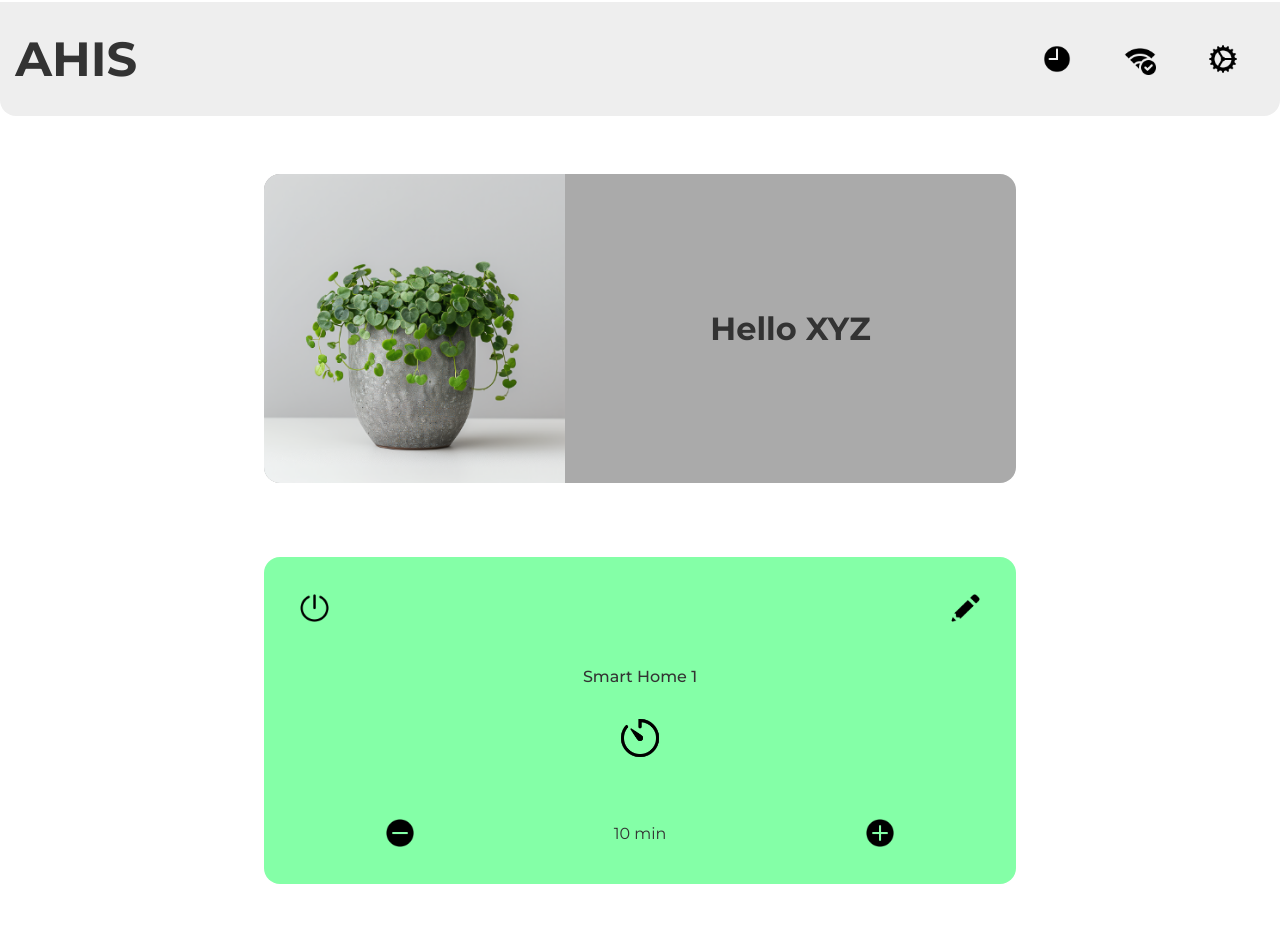
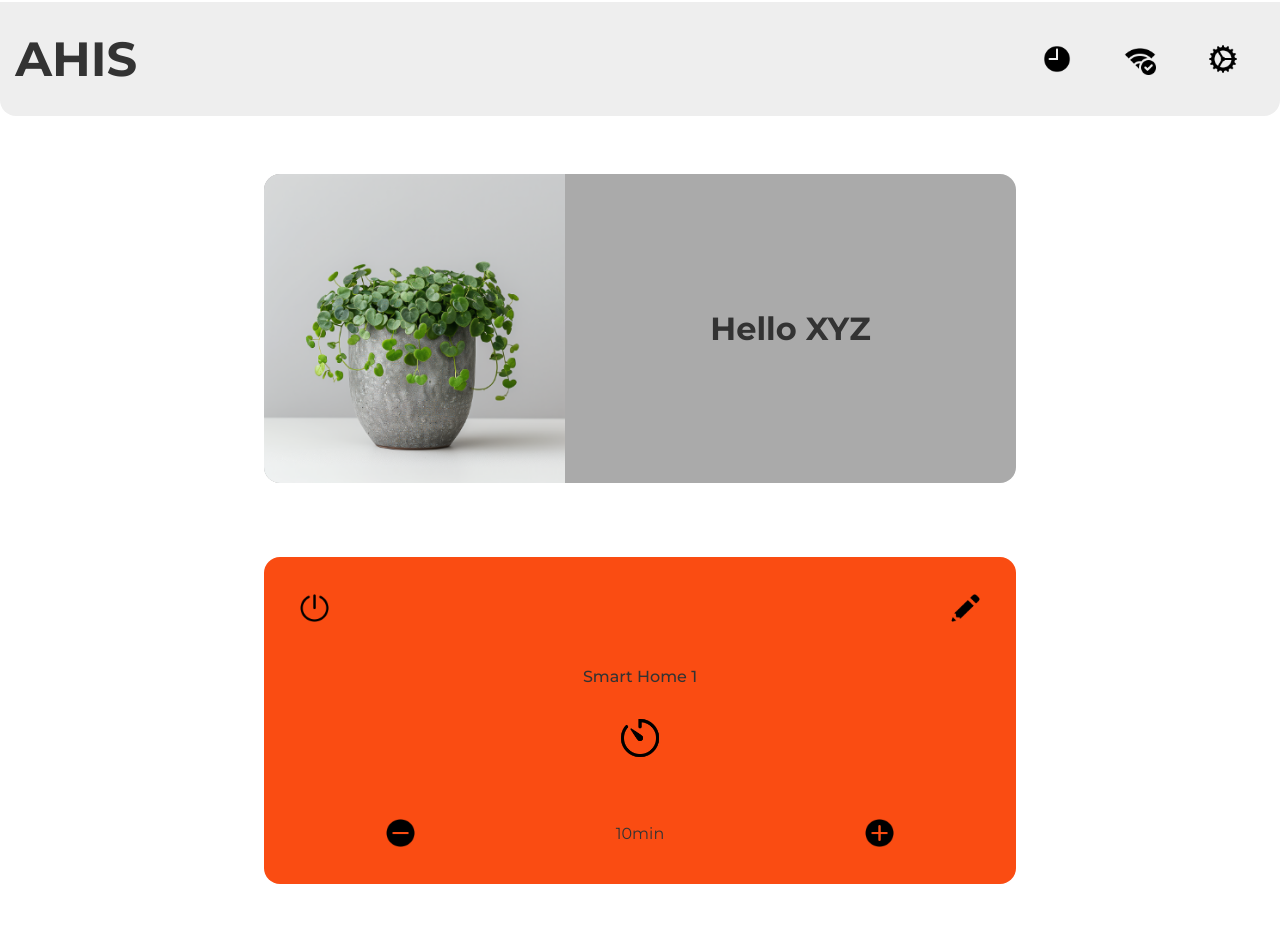
Before and after one commit to SoumyavardhanMaheshwari/AHIS, a React (Vite) app: page / in a window 1280 px wide. Shown: the top 952 px of the page. Built offline with nearby package versions, Linux system fonts and the light colour scheme.

Commit message:
Add Control Panel Transitions

```diff
--- a/package.json
+++ b/package.json
@@ -10,8 +10,10 @@
     "preview": "vite preview"
   },
   "dependencies": {
+    "@fseehawer/react-circular-slider": "^3.2.7",
     "bootstrap": "^5.3.7",
     "react": "^19.1.0",
+    "react-circular-slider": "^1.0.12",
     "react-dom": "^19.1.0"
   },
   "devDependencies": {
--- a/src/App.tsx
+++ b/src/App.tsx
@@ -4,9 +4,10 @@ import Greeting from "./components/Greeting.tsx";
 import ControlPanel from "./components/ControlPanel.tsx";
 import WeatherStrip from "./components/WeatherStrip.tsx";
 import Dashboard from "./components/Dashboard.tsx";
-import React, { useState } from "react";
+import TimeDialPicker from "./components/TimeDial.tsx";
 
 function App() {
+  var controlName: string | null = "Smart Home 1";
   const navClick = (value: number) => {
     console.log("navbar option clicked");
   };
@@ -19,8 +20,8 @@ function App() {
       <Navigation clickHandler={navClick}></Navigation>
       <Greeting name="XYZ"></Greeting>
       <ControlPanel
-        panelName="Smart Home 1"
-        timer="10 min"
+        panelName={controlName}
+        timerTime={10}
         clickHandler={controlClick}
       ></ControlPanel>
       <WeatherStrip
--- a/src/components/ControlPanel.tsx
+++ b/src/components/ControlPanel.tsx
@@ -4,24 +4,61 @@ import power from "./assets/power.png";
 import timer from "./assets/timer.png";
 import increase from "./assets/increase.png";
 import decrease from "./assets/decrease.png";
+import TimeDialPicker from "./TimeDial";
+import { useState } from "react";
 
 function ControlPanel(props: any) {
+  const [powerStatus, setPowerStatus] = useState(0);
+  var parentClasses: string | undefined;
+  var [panelName, setPanelName] = useState(props.panelName);
+  var [timerTime, setTimerTime] = useState(props.timerTime);
+
+  if (powerStatus == 0) {
+    parentClasses = "controlParent controlRed";
+  } else {
+    parentClasses = "controlParent controlGreen";
+  }
   function click(id: any) {
     props.clickHandler(id);
     console.log(id);
+    if (id == 2) {
+      setPanelName(prompt("Name:", "Smart Home 1"));
+    } else if (id == 4) {
+      if (timerTime <= 55) {
+        for (let i = 1; i < 6; i++) {
+          setTimeout(() => {
+            setTimerTime(timerTime + i);
+          }, i * 100);
+        }
+      }
+    } else if (id == 3) {
+      if (timerTime >= 5) {
+        for (let i = 1; i < 6; i++) {
+          setTimeout(() => {
+            setTimerTime(timerTime - i);
+          }, i * 100);
+        }
+      }
+    }
   }
   return (
     <div className="flexdiv">
-      <div className="controlParent">
+      <div className={parentClasses}>
         <div className="vertical1">
-          <a href="#" onClick={() => click(1)}>
+          <a
+            href="#"
+            onClick={() => {
+              click(1);
+              setPowerStatus(Number(!powerStatus));
+            }}
+          >
             <img src={power} alt="" />
           </a>
           <a href="#" onClick={() => click(2)}>
             <img src={edit} alt="" />
           </a>
         </div>
-        <div className="vertical2">{props.panelName}</div>
+        <div className="vertical2">{panelName}</div>
         <div className="vertical3">
           <img src={timer} className="timer" alt="" />
         </div>
@@ -30,10 +67,11 @@ function ControlPanel(props: any) {
             <img src={decrease} alt="" />
           </a>
 
-          <p>{props.timer}</p>
+          <p>{String(timerTime) + "min"}</p>
           <a href="#" onClick={() => click(4)}>
             <img src={increase} alt="" />
           </a>
+          {/* <TimeDialPicker></TimeDialPicker> */}
         </div>
       </div>
     </div>
--- /dev/null
+++ b/src/components/TimeDial.tsx
@@ -0,0 +1,26 @@
+import CircularSlider from "@fseehawer/react-circular-slider";
+import { useState } from "react";
+
+function TimeDialPicker() {
+  const [time, setTime] = useState(10);
+
+  return (
+    <CircularSlider
+      label=""
+      width={75}
+      min={0}
+      max={60}
+      dataIndex={time}
+      onChange={(value) => setTime(Number(value))}
+      appendToValue="min"
+      knobColor="#000"
+      progressColorFrom="#000"
+      progressColorTo="#000"
+      trackColor="#ccc"
+      labelColor="#000"
+      valueFontSize="0.7rem"
+    />
+  );
+}
+
+export default TimeDialPicker;
--- a/src/components/control.css
+++ b/src/components/control.css
@@ -14,16 +14,24 @@
 
 }
 
+.controlGreen{
+    background-color: #84ffa7;
+}
+
+.controlRed{
+    background-color: #fa4c12;
+}
+
 .controlParent{
     width:60%;
     justify-content: space-evenly;
     align-items: center;
 
-    background-color: #84ffa7;
     border-radius: 2vh;
     margin-top:2vh;
     display: flex;
     flex-direction: column;
+    transition: all 0.5s ease-out;
 }
 
 .controlParent div{
@@ -58,6 +66,7 @@
 .vertical2 {
     font-size: medium;
     font-weight: 500;
+    transition: all 1s ease-in;
 }
 
 .timer{
```
Also changed, not shown: 1 other file (tests, documents, lock files or other folders).
